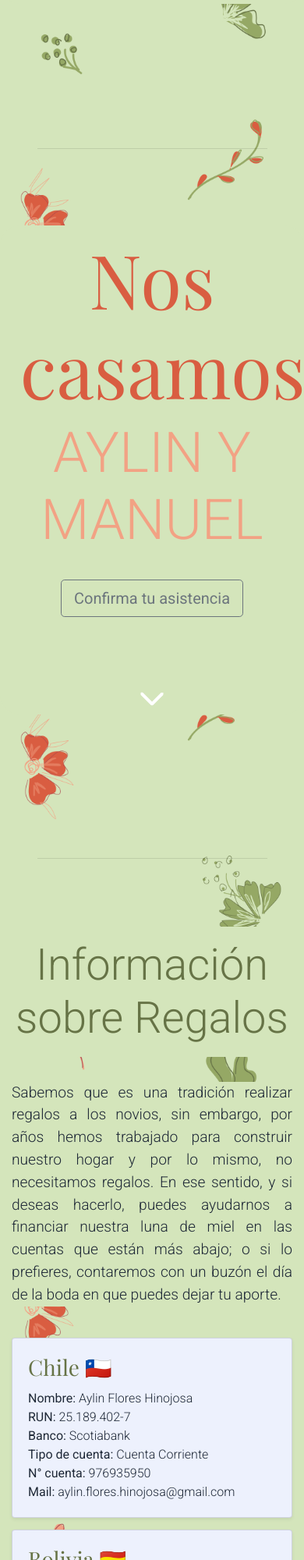
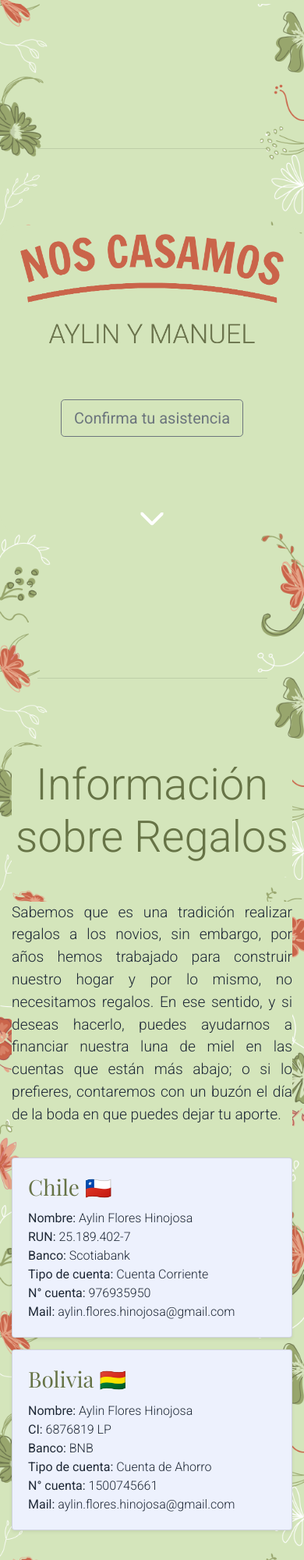
Before and after one commit to matrimonioAM/Matrimonio, a plain HTML site: page index.html in a window 390 px wide. Shown: the part 1303-3303 px from the top of the page at 78% size. Drawn offline with nearby package versions, Linux system fonts and the light colour scheme.

Commit message:
CambioFondo y Nos Casamos

```diff
--- a/index.html
+++ b/index.html
@@ -67,8 +67,7 @@
                 <div class="container">
                     <div class="row noscasamos">
                         <div class="col-12 col-sm-11 col-md-10 col-lg-9 col-xl-8 mx-auto">
-                            <h1 class="display-1">Nos casamos</h1>
-                            <h1 class="display-3" id="Nombres">AYLIN Y MANUEL</h1>
+                            <img src="imgs/NosCasamosWeb.png" alt="Nos casamos, Aylin y Manuel" class="w-100 mb-5">
                         </div>
                         <div class="col-10 col-lg-9 col-xl-8 mx-auto">
                             <a href="#" class="btn btn-outline-secondary btn-lg mt-4 mb-5" tabindex="-1" role="button" aria-disabled="true">Confirma tu asistencia</a>
@@ -101,8 +100,8 @@
                             <p class="informacion">Sabemos que es una tradición realizar regalos a los novios, sin embargo, por años hemos trabajado para construir nuestro hogar y por lo mismo, no necesitamos regalos.
                                 En ese sentido, y si deseas hacerlo, puedes ayudarnos a financiar nuestra luna de miel en las cuentas que están más abajo; o si lo prefieres, contaremos con un buzón el día de la boda en que puedes dejar tu aporte.</p>
                         </div>
-                        <div class="col-md-8 offset-md-2">
-                            <div class="card-deck tarjetaregalos align-content-center">
+                        <div class="col-12 col-sm-12 col-md-12 col-lg-8 offset-lg-2">
+                            <div class="card-deck tarjetaregalos">
                                 <!-- Tarjeta 1 -->
                                 <div class="card text-left bg-secondary shadow-sm">
                                     <div class="card-body">
--- a/pages/style.css
+++ b/pages/style.css
@@ -3,16 +3,17 @@ body {
     min-height: 100%;
     color: #1f2937;
     background-color: #D4E5BB;
-    background-position: center bottom;
+
     background-size: 100% auto;
     background-repeat: repeat;
     text-align: center;
     font-family: 'Roboto', sans-serif;
     font-weight: 300;
-    background-image: url("../imgs/FondoPrueba.png");
+    background-image: url("../imgs/FondoMovil.png");
     scroll-behavior: smooth;
     font-size: 1rem;
 }
+
 
 
 body::-webkit-scrollbar {
@@ -52,6 +53,10 @@ body::-webkit-scrollbar-thumb {
     padding: 3%;
     width: auto;
     background-color: #D4E5BB;
+}
+
+.imgnoscasamos {
+    width: auto;
 }
 
 
```
Also changed, not shown: imgs/FondoMovil.png (added), imgs/FondoWeb.png, imgs/NosCasamosWeb.png (added).
